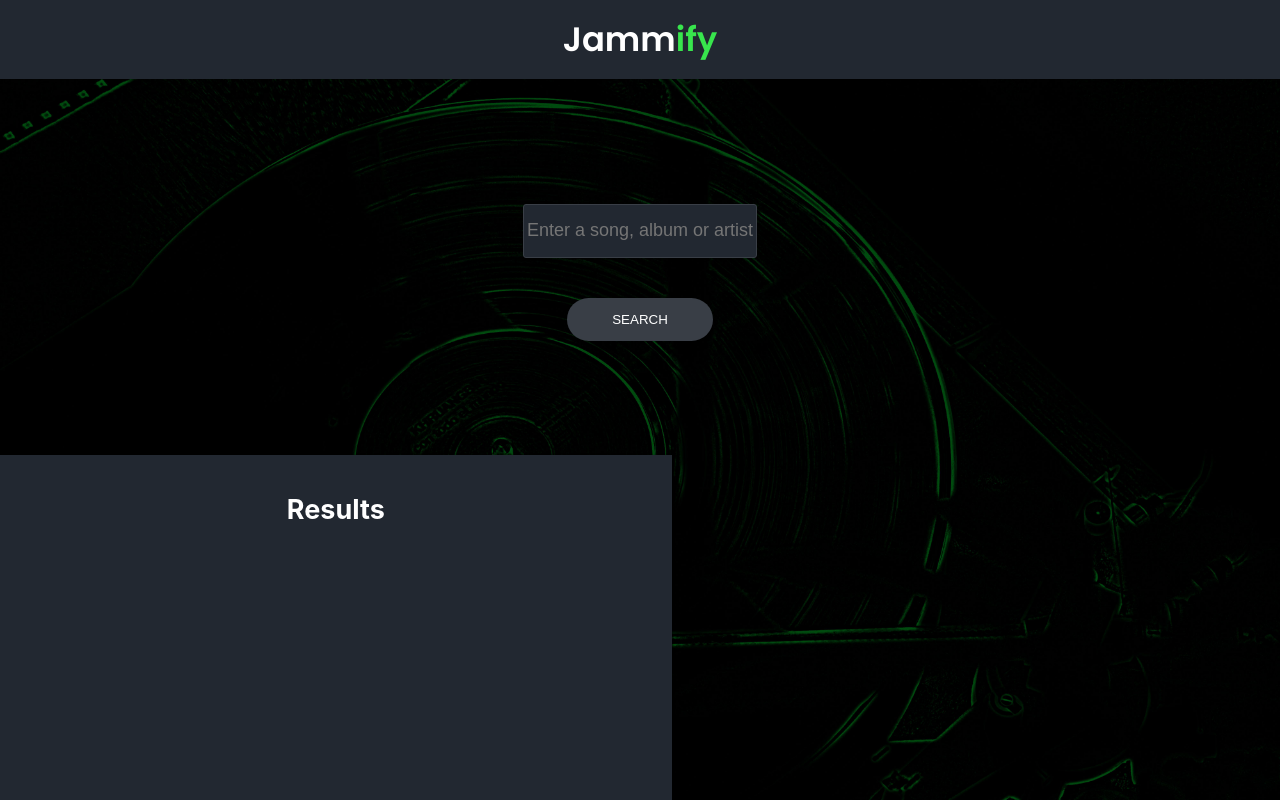
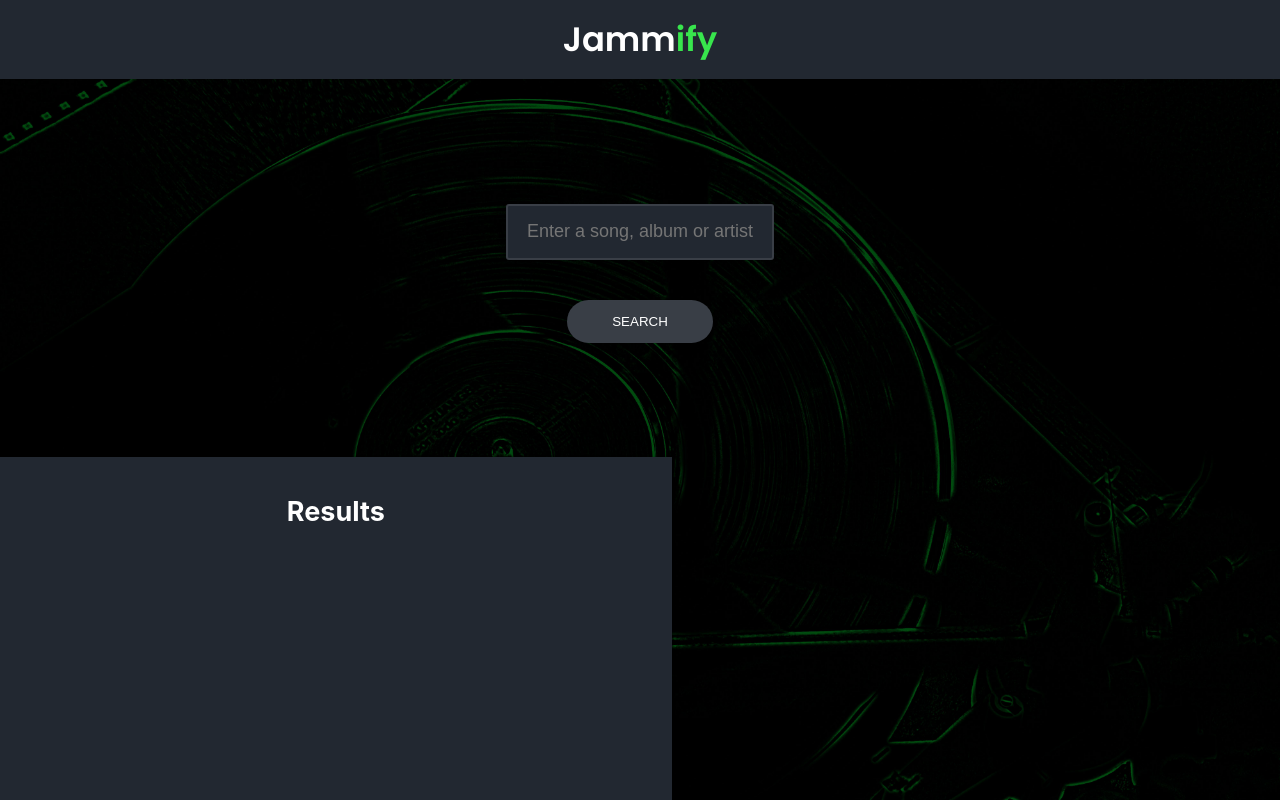
Before and after one commit to aeonclouzeau/jammify, a React (Create React App) app: page / in a window 1280 px wide. Shown: the top 800 px of the page. Built offline with nearby package versions, Linux system fonts and the light colour scheme.

Commit message:
fix: changed css style

```diff
--- a/src/Components/SearchBar/SearchBar.css
+++ b/src/Components/SearchBar/SearchBar.css
@@ -8,12 +8,12 @@
 
 .SearchBar input {
 	widht: 280px;
-	padding: 0.88rem 0;
-	border: 1px solid #393e46;
+	padding: 0.88rem 0.88rem;
+	border: 2px solid #393e46;
 	border-radius: 3px;
 	background-color: #222831;
 	margin-bottom: 2.22rem;
-	color: #393e46;
+	color: #fff;
 	text-align: center;
 	font-size: 1rem;
 }
@@ -38,4 +38,6 @@
 
 .SearchButton:hover {
 	background-color: #38e54d;
+	color: #000;
+	font-weight: 600;
 }
--- a/src/Components/SearchResults/SearchResults.css
+++ b/src/Components/SearchResults/SearchResults.css
@@ -4,6 +4,7 @@
 	overflow-y: scroll;
 	padding: 0.88rem;
 	background-color: #222831;
+	backdrop-filter: blur(20px);
 	box-shadow: 0 1px 2px #000000;
 }
 
```
